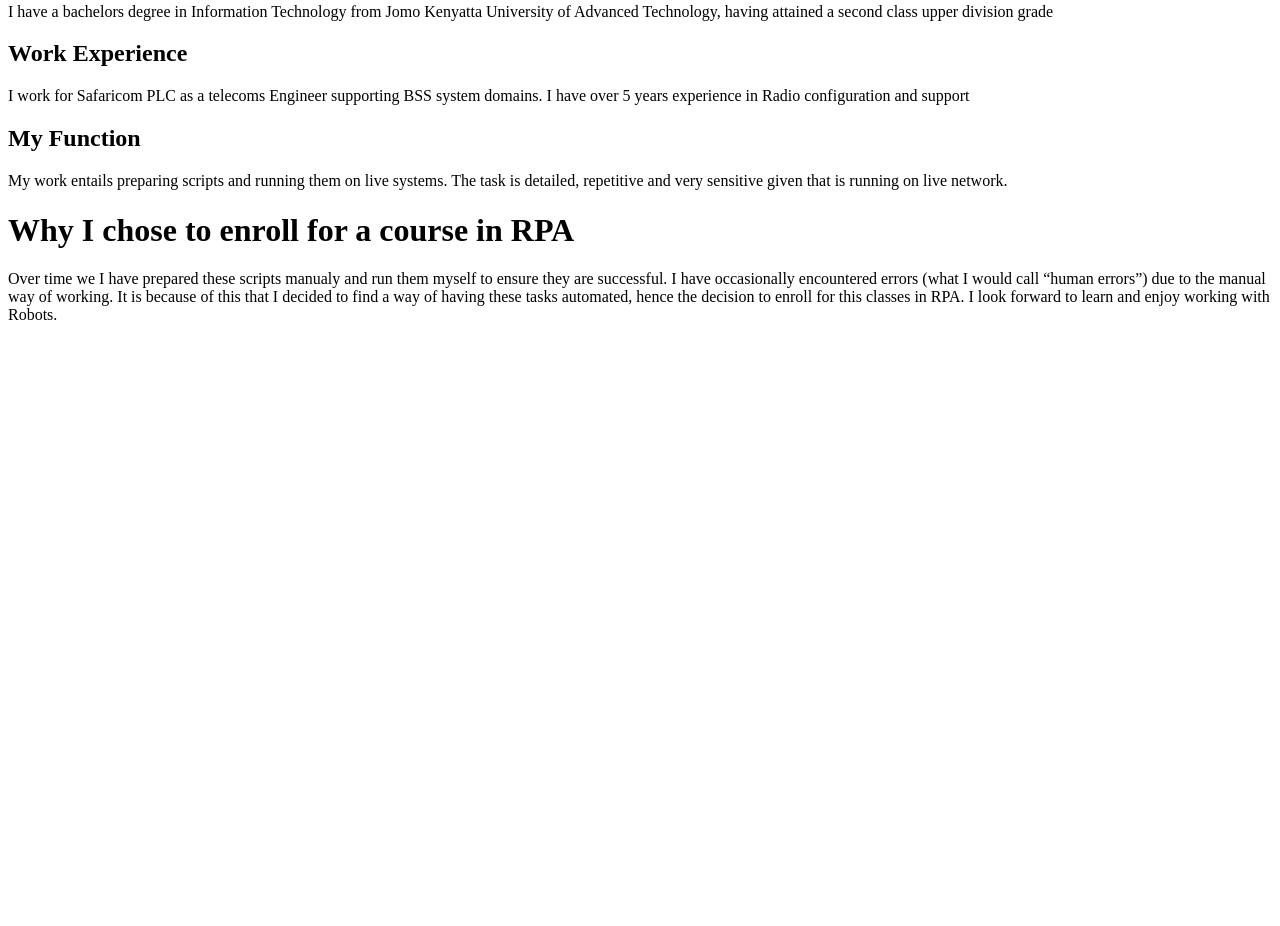
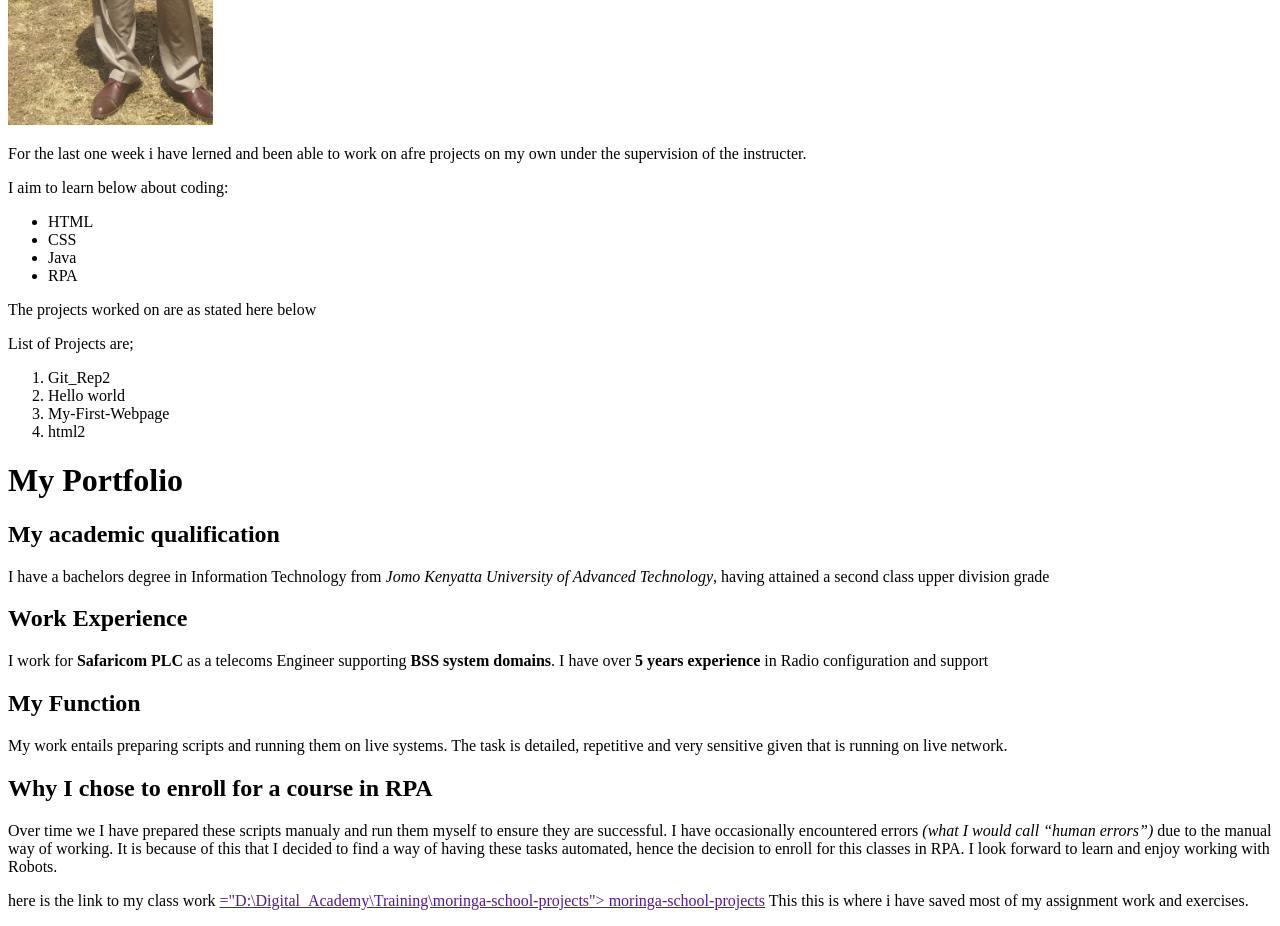
Before and after one commit to sakwamatsotso/origin, a plain HTML site: page Assignment.html in a window 1280 px wide. Shown: the part 547-1473 px from the top of the page. Before the commit the page ends 887 px from the top, so only its background shows below. Drawn offline with Linux system fonts and the light colour scheme.

Commit message:
added strong, em, a, and image tags in my code

```diff
--- a/Assignment.html
+++ b/Assignment.html
@@ -6,8 +6,9 @@
   <body>
     <h1>Hello to you!</h1>
     <h2>My name is Mr. Martin Sakwa</h2>
-    <p>For the last one week i have lerned and been able to work on afre projects on my own under the supervision of the instructer</p>
-    <p>i aim to learn below about coding</p>
+    <img src="images/My Photo.jpeg" alt="My Profile Photo">
+    <p>For the last one week i have lerned and been able to work on afre projects on my own under the supervision of the instructer.</p>
+    <p>I aim to learn below about coding:</p>
     <ul>
         <li>HTML</li>
         <li>CSS</li>
@@ -25,19 +26,21 @@
     <h1>My Portfolio</h1>
     <h2>My academic qualification</h2>
     <p>
-    I have a bachelors degree in Information Technology from Jomo Kenyatta University of Advanced Technology, having attained a second class upper division grade
+    I have a bachelors degree in Information Technology from <em>Jomo Kenyatta University of Advanced Technology</em>, having attained a second class upper division grade
     </p>
     <h2>Work Experience</h2>
     <p>
-    I work for Safaricom PLC as a telecoms Engineer supporting BSS system domains. I have over 5 years experience in Radio configuration and support
+    I work for <strong> Safaricom PLC </strong> as a telecoms Engineer supporting <strong>BSS system domains</strong>. I have over <strong>5 years experience</strong> in Radio configuration and support
     </p>
     <h2>My Function</h2>
     <p>
     My work entails preparing scripts and running them on live systems. The task is detailed, repetitive  and very sensitive given that is running on live network.
     </p>
-    <h1>Why I chose to enroll for a course in RPA</h1>
+    <h2>Why I chose to enroll for a course in RPA</h2>
     <p>
-    Over time we I have prepared these scripts manualy and run them myself to ensure they are successful. I have occasionally encountered errors (what I would call “human errors”) due to the manual way of working. It is because of this that I decided to find a way of having these tasks automated, hence the decision to enroll for this classes in RPA. I look forward to learn and enjoy working with Robots.
+    Over time we I have prepared these scripts manualy and run them myself to ensure they are successful. I have occasionally encountered errors <em>(what I would call “human errors”)</em> due to the manual way of working. It is because of this that I decided to find a way of having these tasks automated, hence the decision to enroll for this classes in RPA. I look forward to learn and enjoy working with Robots.
     </p>
+    <p>here is the link to my class work <a href>="D:\Digital_Academy\Training\moringa-school-projects"> moringa-school-projects</a> This this is where i have saved most of my assignment work and exercises.</p>
+
   </body>
 </html>
```
Also changed, not shown: Images/My Photo.jpeg (added).
